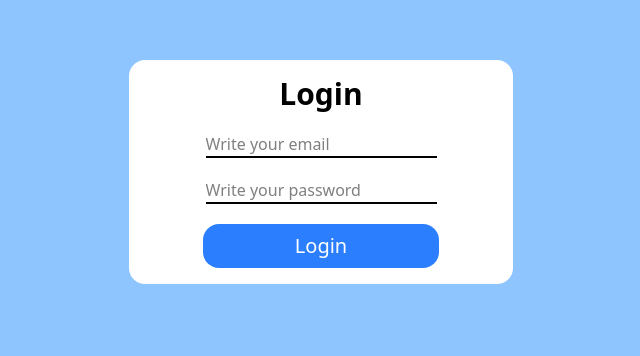
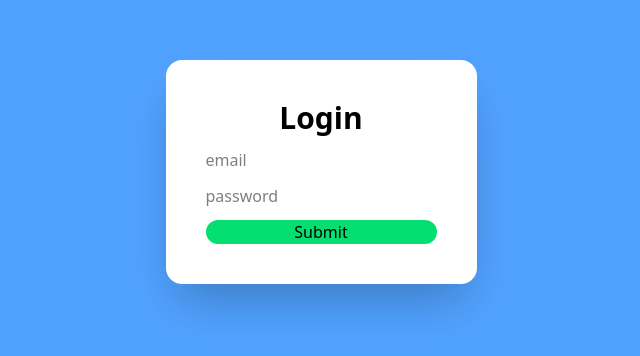
Before and after one commit to MEZLYSO/Front_Proyect, a React (Vite) app in the folder app/: page / in a window 1280 px wide. Shown: the part 228-584 px from the top of the page, without its empty margins (319-959 px from the left). Built offline with nearby package versions, Linux system fonts and the light colour scheme.

Commit message:
New Changes

```diff
--- a/app/src/App.tsx
+++ b/app/src/App.tsx
@@ -1,16 +1,20 @@
 import { BrowserRouter, Routes, Route } from "react-router-dom"
-import useForm from "./hooks/useForm"
+import AuthGuard from "./guards/AuthGuard"
 import Login from "./pages/Login"
+import Home from "./pages/Home"
 
 function App() {
-
-  const { user, changeName } = useForm()
 
   return (
     <>
       <BrowserRouter>
         <Routes>
-          <Route path="/" element={<Login changeName={changeName} />} />
+          <Route>
+            <Route path="/" element={<Login />} />
+          </Route>
+          <Route element={<AuthGuard />}>
+            <Route path="/home" element={<Home />} />
+          </Route>
         </Routes>
       </BrowserRouter>
     </>
--- a/app/src/data/data.json
+++ /dev/null
@@ -1,4 +0,0 @@
-{
-  "name":"Mauricio",
-  "password":"123456",
-}
--- /dev/null
+++ b/app/src/guards/AuthGuard.tsx
@@ -0,0 +1,8 @@
+import { Navigate, Outlet } from "react-router-dom"
+
+function AuthGuard() {
+  const token = localStorage.getItem("token")
+  return token ? <Outlet /> : <Navigate replace to="/" />
+}
+
+export default AuthGuard
--- a/app/src/hooks/useForm.ts
+++ /dev/null
@@ -1,25 +0,0 @@
-import { useState } from "react"
-import type { User } from "../types"
-
-const useForm = () => {
-
-  const initialState: User = {
-    id: 0,
-    name: "",
-    email: "",
-    password: "",
-  }
-
-  const [user, setUser] = useState<User>(initialState)
-
-  const changeName = (e: any) => {
-    setUser({
-      ...user,
-      [e.target.id]: e.target.value
-    })
-  }
-
-  return { user, changeName }
-}
-
-export default useForm
--- /dev/null
+++ b/app/src/hooks/useLogin.ts
@@ -0,0 +1,17 @@
+import { useNavigate } from "react-router-dom"
+import { PrivatePages } from "../types/pages"
+
+const useLogin = () => {
+
+  const navigate = useNavigate()
+
+  const createToken = (e: any) => {
+    e.preventDefault()
+    localStorage.setItem("token", JSON.stringify("token"))
+    navigate(PrivatePages.HOME, { replace: true })
+  }
+
+  return { createToken }
+}
+
+export default useLogin
--- a/app/src/pages/Home.tsx
+++ b/app/src/pages/Home.tsx
@@ -1,14 +1,20 @@
-import useForm from "../hooks/useForm"
+import { useNavigate } from "react-router-dom"
 
 function Home() {
 
-  const { user } = useForm()
+  const navigate = useNavigate()
+  const from = "/"
+
+  const deleteToken = () => {
+    localStorage.clear()
+    navigate(from, { replace: true })
+  }
 
   return (
     <>
-      <h1>{user.name}</h1>
+      <h1>Home</h1>
+      <button onClick={deleteToken}>Close Session</button>
     </>
-
   )
 }
 
--- a/app/src/pages/Login.tsx
+++ b/app/src/pages/Login.tsx
@@ -1,16 +1,22 @@
+import useLogin from "../hooks/useLogin"
 
-function Login({ changeName }: any) {
+function Login() {
+
+  const { createToken } = useLogin()
+
   return (
-    <div className="bg-blue-300 w-full h-screen flex items-center justify-center">
-      <div className="bg-white w-sm h-auto py-4 rounded-2xl">
-        <form className="flex flex-col items-center gap-5">
-          <h1 className="text-3xl font-bold">Login</h1>
-          <input className="border-b-2 outline-0" type="text" id="name" placeholder="Write your email" onChange={changeName} />
-          <input className="border-b-2 outline-0" type="password" id="password" placeholder="Write your password" onChange={changeName} />
-          <input className="bg-blue-500 text-white px-23 py-2 rounded-2xl text-xl hover:opacity-65" type="button" value="Login" />
-        </form>
+    <>
+      <div className="bg-blue-400 w-full h-screen flex justify-center items-center">
+        <div className="bg-white p-10 shadow-2xl rounded-2xl">
+          <form onSubmit={createToken} className="flex flex-col gap-3">
+            <h1 className="text-center text-3xl font-bold">Login</h1>
+            <input type="text" placeholder="email" />
+            <input type="password" placeholder="password" />
+            <input className="bg-green-400 rounded-2xl" type="submit" />
+          </form>
+        </div>
       </div>
-    </div>
+    </>
   )
 }
 
--- a/app/src/types/index.ts
+++ /dev/null
@@ -1,6 +0,0 @@
-export type User = {
-  id: number
-  name: string,
-  email: string,
-  password: string,
-}
--- /dev/null
+++ b/app/src/types/pages.ts
@@ -0,0 +1,7 @@
+export const PublicPages = {
+  "LOGIN": "login"
+}
+
+export const PrivatePages = {
+  "HOME": "home"
+}
```
Also changed, not shown: app/src/guards/PublicGuard.tsx (added), app/src/hooks/useUser.ts (added).
